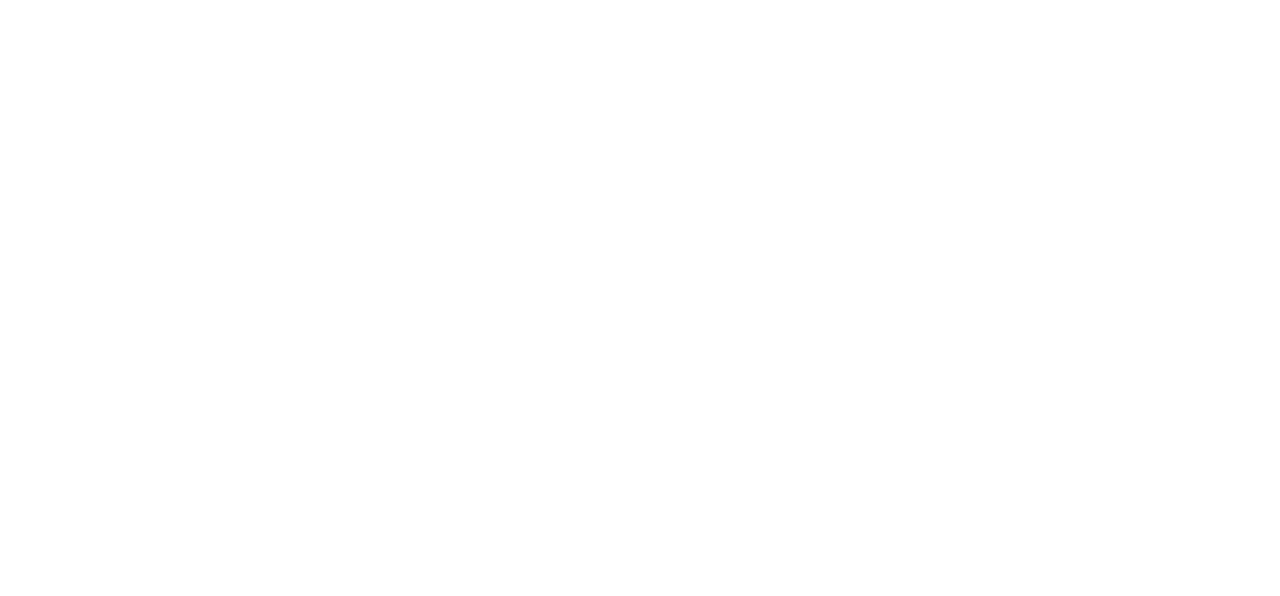
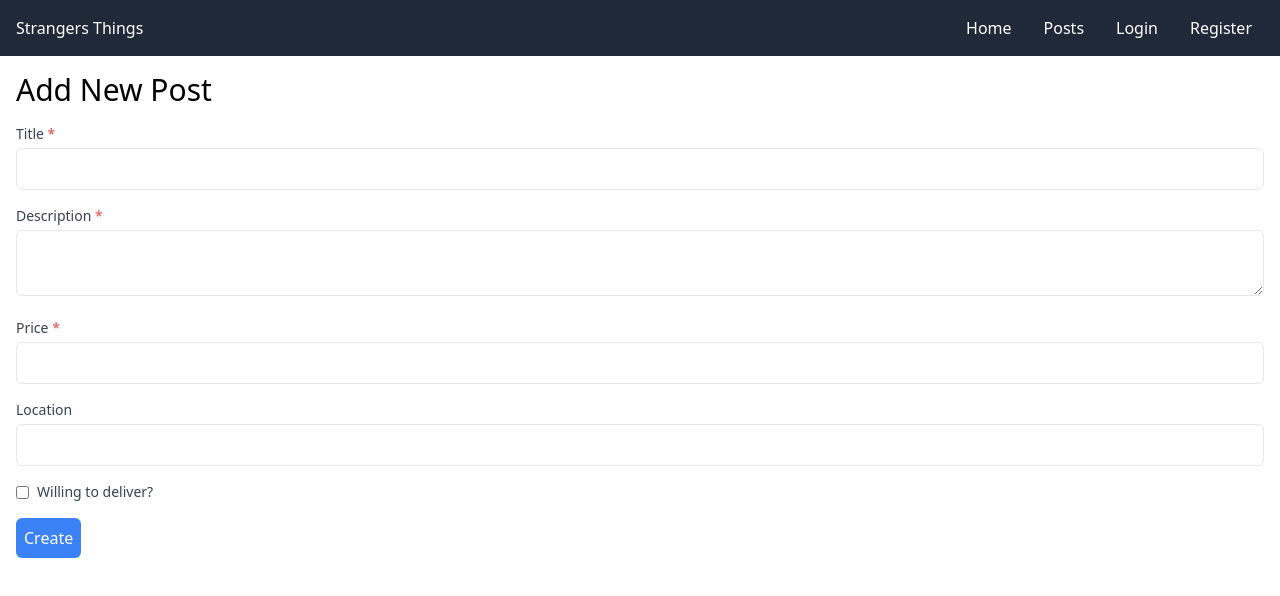
Before and after one commit to joselukas24/strangers_things, a React (Vite) app: page /post-form in a window 1280 px wide. Before the commit this address had no page. Shown: the top 596 px of the page. Built offline with nearby package versions, Linux system fonts and the light colour scheme; the HTML template or start-up script is replaced by a standard one.

Commit message:
added post form page where user creates a post

```diff
--- a/src/App.jsx
+++ b/src/App.jsx
@@ -4,6 +4,7 @@
 import LoginPage from "./pages/LoginPage";
 import RegisterPage from "./pages/RegisterPage";
 import PostsPage from "./pages/PostsPage";
+import PostFormPage from "./pages/PostFormPage";
 import { UserContext } from "./UserContext";
 
 function App() {
@@ -27,6 +28,7 @@
           <Route path="/login" element={<LoginPage />}></Route>
           <Route path="/register" element={<RegisterPage />}></Route>
           <Route path="/posts" element={<PostsPage />}></Route>
+          <Route path="/post-form" element={<PostFormPage />}></Route>
         </Routes>
       </UserContext.Provider>
     </div>
--- a/src/pages/LoginPage.jsx
+++ b/src/pages/LoginPage.jsx
@@ -1,12 +1,14 @@
 import { useState, useContext } from "react";
 import Header from "../components/Header";
 import { UserContext } from "../UserContext";
+import { useNavigate } from "react-router-dom";
 
 const COHORT_NAME = "2302-acc-pt-web-pt-b";
 const BASE_URL = `https://strangers-things.herokuapp.com/api/${COHORT_NAME}`;
 
 function LoginPage() {
   const { token, setToken } = useContext(UserContext);
+  const navigate = useNavigate();
 
   const [username, setUsername] = useState("");
   const [password, setPassword] = useState("");
@@ -31,8 +33,17 @@
           }),
         });
         const result = await response.json();
-        console.log(result.data.token);
-        setToken(result.data.token);
+        console.log(result);
+        if (result.data.token) {
+          localStorage.setItem(
+            "token",
+            JSON.stringify({
+              token: result.data.token,
+            })
+          );
+          setToken(result.data.token);
+          navigate("/");
+        }
       } catch (err) {
         console.error(err);
       }
@@ -83,6 +94,7 @@
                 minLength="6"
               />
             </div>
+
             <button
               type="submit"
               className="w-full bg-blue-500 text-white p-2 rounded-md"
--- a/src/pages/MainPage.jsx
+++ b/src/pages/MainPage.jsx
@@ -1,10 +1,17 @@
 import Header from "../components/Header";
 import { Link } from "react-router-dom";
 import { UserContext } from "../UserContext";
-import { useContext } from "react";
+import { useContext, useEffect } from "react";
 
 export default function MainPage() {
   const { token, setToken } = useContext(UserContext);
+
+  useEffect(() => {
+    if (localStorage.getItem("token")) {
+      const userLocalStorage = JSON.parse(localStorage.getItem("token"));
+      setToken(userLocalStorage);
+    }
+  }, []);
 
   return (
     <div>
--- /dev/null
+++ b/src/pages/PostFormPage.jsx
@@ -0,0 +1,146 @@
+import { useState, useContext, useEffect } from "react";
+import Header from "../components/Header";
+import { UserContext } from "../UserContext";
+
+const COHORT_NAME = "2302-acc-pt-web-pt-b";
+const BASE_URL = `https://strangers-things.herokuapp.com/api/${COHORT_NAME}`;
+
+export default function PostFormPage() {
+  const { token, setToken } = useContext(UserContext);
+
+  useEffect(() => console.log(token), []);
+
+  const [title, setTitle] = useState("");
+  const [description, setDescription] = useState("");
+  const [price, setPrice] = useState("");
+  const [location, setLocation] = useState("");
+  const [willDeliver, setWillDeliver] = useState(false);
+
+  const handleSubmit = async (e) => {
+    e.preventDefault();
+
+    try {
+      const response = await fetch(`${BASE_URL}/posts`, {
+        method: "POST",
+        headers: {
+          "Content-Type": "application/json",
+          Authorization: `Bearer ${token.token}`,
+        },
+        body: JSON.stringify({
+          post: {
+            title,
+            description,
+            price,
+            location,
+            willDeliver,
+          },
+        }),
+      });
+
+      const result = await response.json();
+      console.log(result);
+    } catch (err) {
+      console.error(err);
+    }
+  };
+
+  return (
+    <div>
+      <Header token={token} />
+      <form onSubmit={handleSubmit} className="p-4">
+        <h1 className="text-3xl mb-4">Add New Post</h1>
+
+        <div className="mb-4">
+          <label
+            htmlFor="title"
+            className="block text-sm font-medium text-gray-700"
+          >
+            Title <span className="text-red-500">*</span>
+          </label>
+          <input
+            type="text"
+            id="title"
+            name="title"
+            required
+            value={title}
+            onChange={(e) => setTitle(e.target.value)}
+            className="mt-1 p-2 w-full border rounded-md"
+          />
+        </div>
+
+        <div className="mb-4">
+          <label
+            htmlFor="description"
+            className="block text-sm font-medium text-gray-700"
+          >
+            Description <span className="text-red-500">*</span>
+          </label>
+          <textarea
+            id="description"
+            name="description"
+            required
+            value={description}
+            onChange={(e) => setDescription(e.target.value)}
+            className="mt-1 p-2 w-full border rounded-md"
+          />
+        </div>
+
+        <div className="mb-4">
+          <label
+            htmlFor="price"
+            className="block text-sm font-medium text-gray-700"
+          >
+            Price <span className="text-red-500">*</span>
+          </label>
+          <input
+            type="text"
+            id="price"
+            name="price"
+            required
+            value={price}
+            onChange={(e) => setPrice(e.target.value)}
+            className="mt-1 p-2 w-full border rounded-md"
+          />
+        </div>
+
+        <div className="mb-4">
+          <label
+            htmlFor="location"
+            className="block text-sm font-medium text-gray-700"
+          >
+            Location
+          </label>
+          <input
+            type="text"
+            id="location"
+            name="location"
+            value={location}
+            onChange={(e) => setLocation(e.target.value)}
+            className="mt-1 p-2 w-full border rounded-md"
+          />
+        </div>
+
+        <div className="mb-4 flex items-center">
+          <input
+            type="checkbox"
+            id="willDeliver"
+            name="willDeliver"
+            checked={willDeliver}
+            onChange={() => setWillDeliver(!willDeliver)}
+            className="mr-2"
+          />
+          <label
+            htmlFor="willDeliver"
+            className="text-sm font-medium text-gray-700"
+          >
+            Willing to deliver?
+          </label>
+        </div>
+
+        <button type="submit" className="bg-blue-500 text-white p-2 rounded-md">
+          Create
+        </button>
+      </form>
+    </div>
+  );
+}
--- a/src/pages/PostsPage.jsx
+++ b/src/pages/PostsPage.jsx
@@ -1,4 +1,4 @@
-import { useEffect, useState } from "react";
+import { useEffect, useState, useContext } from "react";
 import { Link } from "react-router-dom";
 import Header from "../components/Header";
 import { UserContext } from "../UserContext";
@@ -47,12 +47,14 @@
             placeholder="Search posts..."
             className="p-2 border rounded-md"
           />
+          {token && (
             <Link
               to="/post-form"
               className="bg-blue-500 text-white px-4 py-2 rounded-md"
             >
               Create Post
             </Link>
+          )}
         </div>
         {filteredPosts.map((post) => (
           <div
```
Lines whose indentation alone changed are shown as unchanged.
